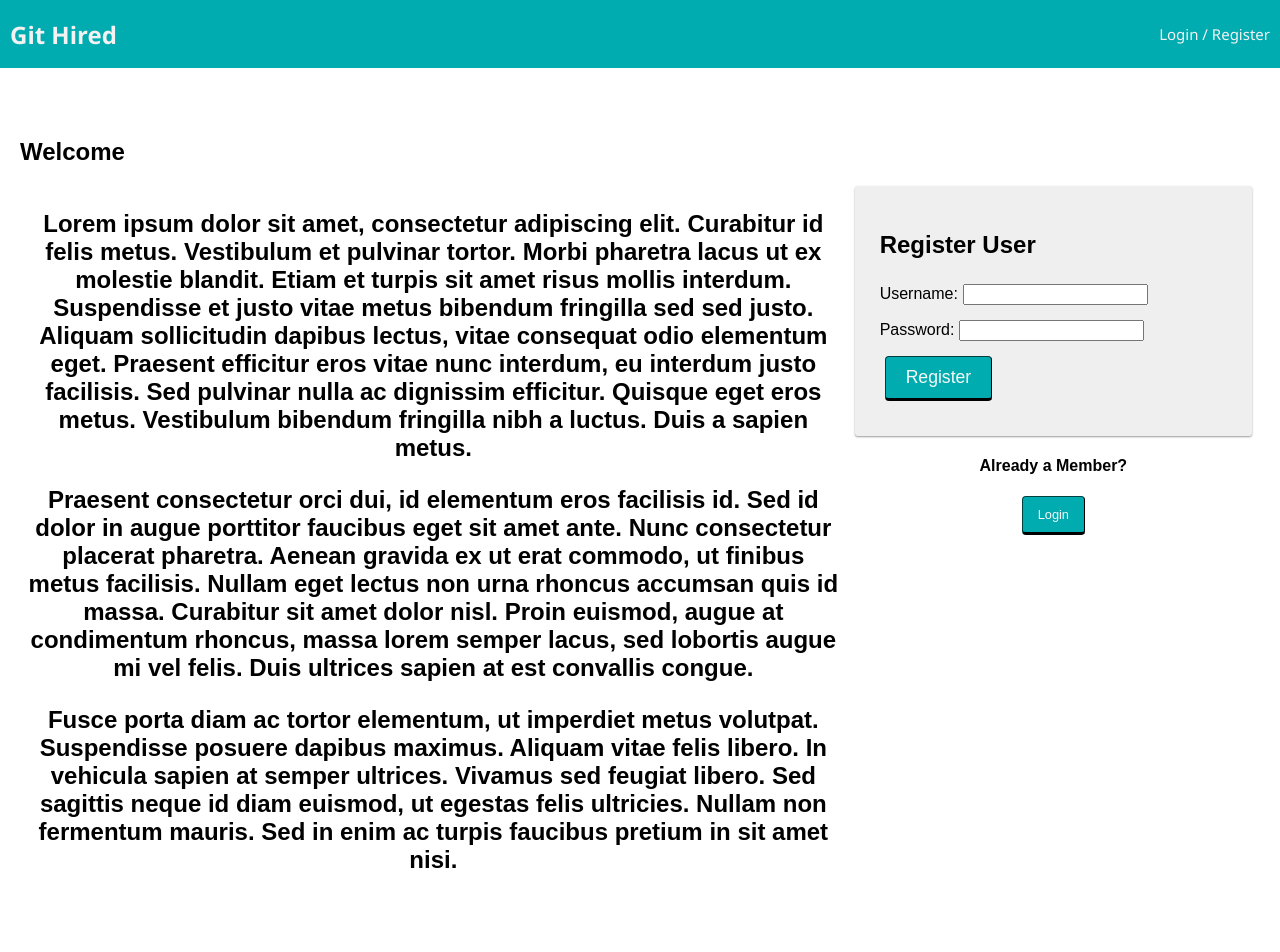
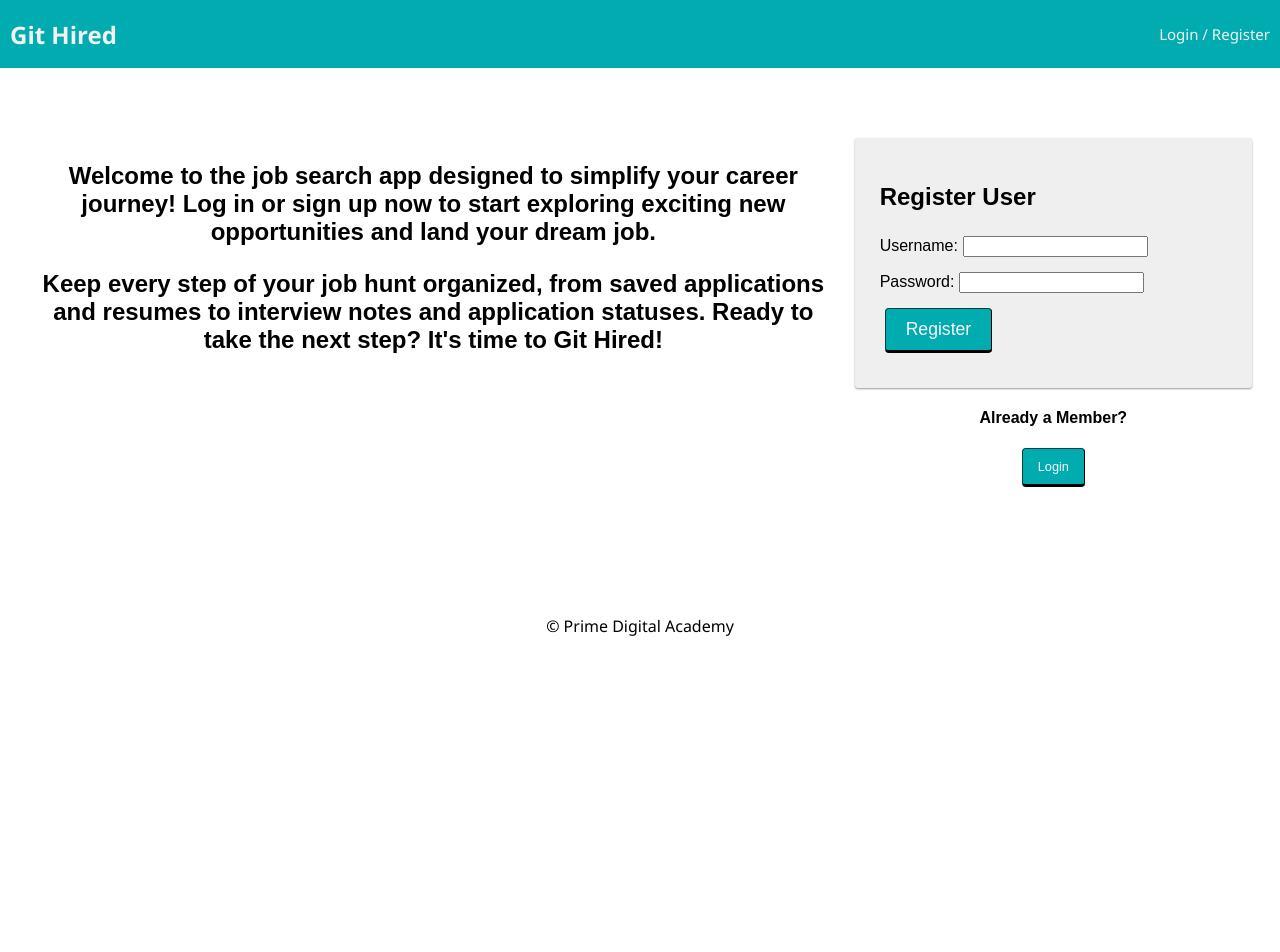
Before and after one commit to JeaneeAllen/GitHired, a React (Vite) app: page /SavedJobs#/home in a window 1280 px wide. Shown: the top 952 px of the page. After the commit the page ends 800 px from the top, so only its background shows below. Built offline with nearby package versions, Linux system fonts and the light colour scheme; no server answers.

Commit message:
added histoty.push to  delete job details function. Removed the initailized WELCOME from the heading useState

```diff
--- a/src/components/JobDetails/JobDetails.jsx
+++ b/src/components/JobDetails/JobDetails.jsx
@@ -74,13 +74,14 @@ function JobDetails() {
                     alert('Job deleted successfully!');
                     history.push('/savedjobs'); // Navigate back after deletion
                 } else {
-                    alert(`Failed to delete job: ${response.data.message}`);
+                    alert(`Removed ${response.data.message}`);
                 }
             } catch (error) {
                 console.error('Error deleting job:', error);
                 alert('An error occurred while deleting the job. Please try again.');
             }
         }
+        history.push('/savedjobs');
     };
 
 
--- a/src/components/LandingPage/LandingPage.jsx
+++ b/src/components/LandingPage/LandingPage.jsx
@@ -6,7 +6,7 @@ import './LandingPage.css';
 import RegisterForm from '../RegisterForm/RegisterForm';
 
 function LandingPage() {
-  const [heading, setHeading] = useState('Welcome');
+  const [heading, setHeading] = useState('');
   const history = useHistory();
 
   const onLogin = (event) => {
@@ -20,36 +20,16 @@ function LandingPage() {
       <div className="grid">
         <div className="grid-col grid-col_8">
           <p>
-            Lorem ipsum dolor sit amet, consectetur adipiscing elit. Curabitur
-            id felis metus. Vestibulum et pulvinar tortor. Morbi pharetra lacus
-            ut ex molestie blandit. Etiam et turpis sit amet risus mollis
-            interdum. Suspendisse et justo vitae metus bibendum fringilla sed
-            sed justo. Aliquam sollicitudin dapibus lectus, vitae consequat odio
-            elementum eget. Praesent efficitur eros vitae nunc interdum, eu
-            interdum justo facilisis. Sed pulvinar nulla ac dignissim efficitur.
-            Quisque eget eros metus. Vestibulum bibendum fringilla nibh a
-            luctus. Duis a sapien metus.
+          Welcome to the job search app designed to simplify your career journey!
+          Log in or sign up now to start exploring exciting new opportunities and land your dream job.
           </p>
 
           <p>
-            Praesent consectetur orci dui, id elementum eros facilisis id. Sed
-            id dolor in augue porttitor faucibus eget sit amet ante. Nunc
-            consectetur placerat pharetra. Aenean gravida ex ut erat commodo, ut
-            finibus metus facilisis. Nullam eget lectus non urna rhoncus
-            accumsan quis id massa. Curabitur sit amet dolor nisl. Proin
-            euismod, augue at condimentum rhoncus, massa lorem semper lacus, sed
-            lobortis augue mi vel felis. Duis ultrices sapien at est convallis
-            congue.
+          Keep every step of your job hunt organized, from saved applications and resumes
+          to interview notes and application statuses. Ready to take the next step? It's time to Git Hired!
           </p>
 
-          <p>
-            Fusce porta diam ac tortor elementum, ut imperdiet metus volutpat.
-            Suspendisse posuere dapibus maximus. Aliquam vitae felis libero. In
-            vehicula sapien at semper ultrices. Vivamus sed feugiat libero. Sed
-            sagittis neque id diam euismod, ut egestas felis ultricies. Nullam
-            non fermentum mauris. Sed in enim ac turpis faucibus pretium in sit
-            amet nisi.
-          </p>
+
         </div>
         <div className="grid-col grid-col_4">
           <RegisterForm />
```
